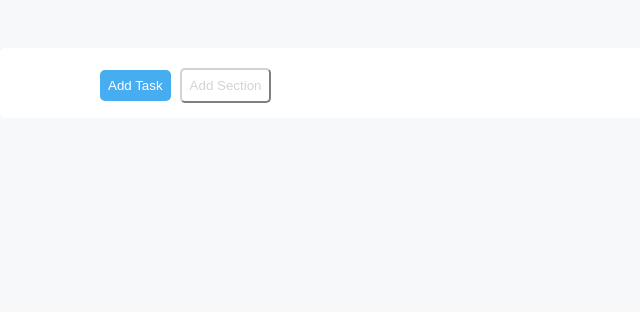
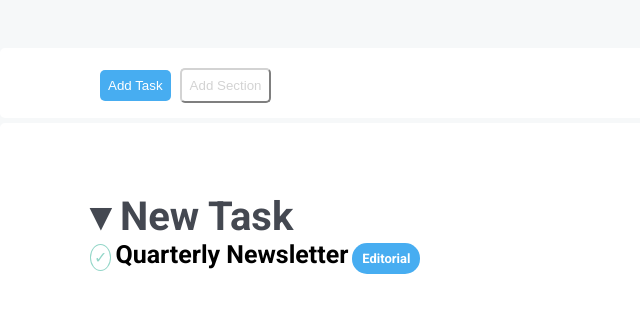
Before and after one commit to Gaki13/html-css-toboolist, a plain HTML site: page index.html in a window 1280 px wide. Shown: the part 142-454 px from the top of the page, without its empty margins (0-640 px from the left). Drawn offline with Linux system fonts and the light colour scheme.

Commit message:
aggiunta sezione new task

```diff
--- a/css/style.css
+++ b/css/style.css
@@ -57,3 +57,47 @@ body{
     background-color: white;
     border-color: lightgray;
 }
+
+h3{
+    color: #444851;
+    font-size: 40px;
+}
+
+.list-section{
+    width: 1700px;
+    height: 1000px;
+    margin: auto;
+    background-color: white;
+    border-radius: 5px;
+    margin-top: 5px;
+}
+
+.new-task{
+    padding-left: 90px;
+    padding-top: 70px;
+}
+
+.checkmark{
+    color: #93d6c8;
+    border: solid;
+    border-width: 1px;
+    border-color: #93d6c8;
+    border-radius: 50%;
+    padding: 3px;
+}
+
+.list-item{
+    font-size: 25px;
+}
+
+.tag{
+    font-size: 13px;
+}
+
+.tag-blue{
+
+    color: white;
+    background-color: #47adf1;
+    padding: 8px 10px;
+    border-radius: 15px;
+}
--- a/index.html
+++ b/index.html
@@ -30,11 +30,20 @@
 
             </div>
 
-            <!-- sezione new task -->
+            <div class="list-section">
+                <!-- sezione new task -->
+                <section class="new-task">
+                    <h3>&#9662; New Task </h3>
+                    <span class="checkmark">&check;</span> <span class="list-item">Quarterly Newsletter</span>  <span class="tag-blue tag">Editorial</span>
 
-            <!-- sezione today -->
+                </section>
 
-            <!-- sezione upcoming -->
+                <!-- sezione today -->
+
+                <!-- sezione upcoming -->
+            </div>
+
+
         </main>
 
     </body>
```
